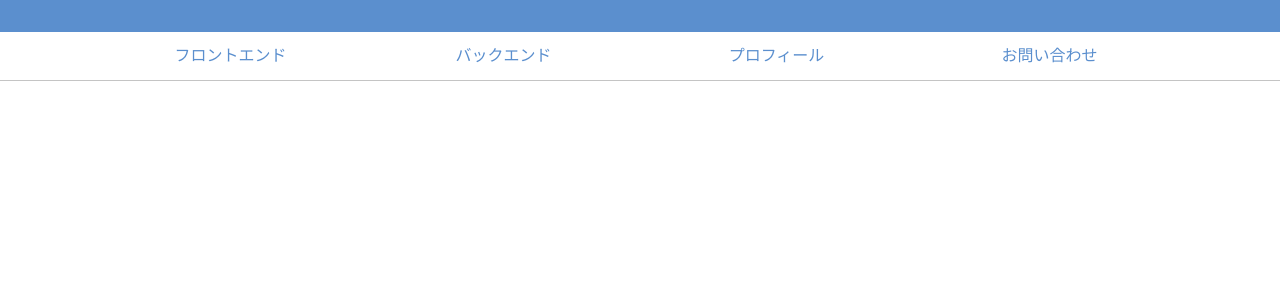
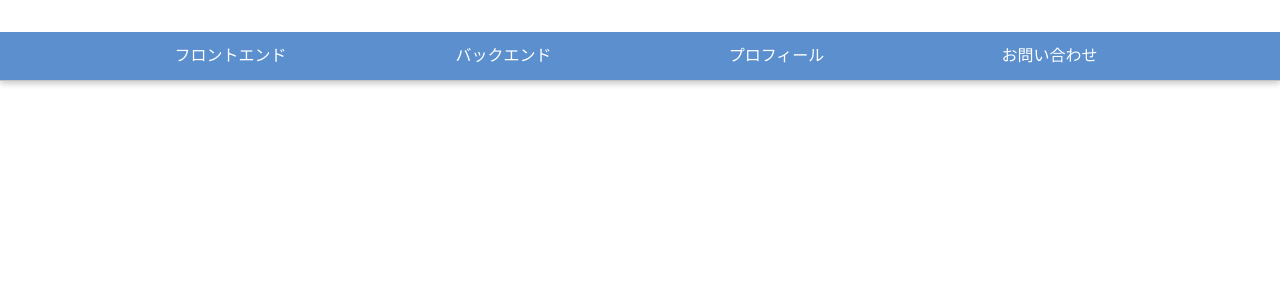
Before and after one commit to RYOTA-F/kosotu-devlog, a Next.js app: page / in a window 1280 px wide. Shown: the top 300 px of the page. Built offline with nearby package versions, Linux system fonts and the light colour scheme.

Commit message:
develop: Header 修正

```diff
--- a/src/components/atoms/NavItem/styles.module.scss
+++ b/src/components/atoms/NavItem/styles.module.scss
@@ -9,5 +9,11 @@
 .title {
   cursor: pointer;
   user-select: none;
-  color: var(--c-main);
+  transition: all 0.5s;
+  color: #ffffff;
+
+  &:hover {
+    text-decoration: underline;
+    transform: translate(0, 5px);
+  }
 }
--- a/src/components/organisms/Header/styles.module.scss
+++ b/src/components/organisms/Header/styles.module.scss
@@ -5,15 +5,16 @@
   right: 0;
   z-index: 10;
   border-bottom: 1px solid var(--c-line);
+  box-shadow: 0 3px 6px rgba(0, 0, 0, 0.2);
 }
 
 .top {
   height: 32px;
-  background: var(--c-main);
 }
 
 .nav_links {
   display: flex;
   justify-content: space-between;
   padding: 0% 10%;
+  background: var(--c-main);
 }
```
